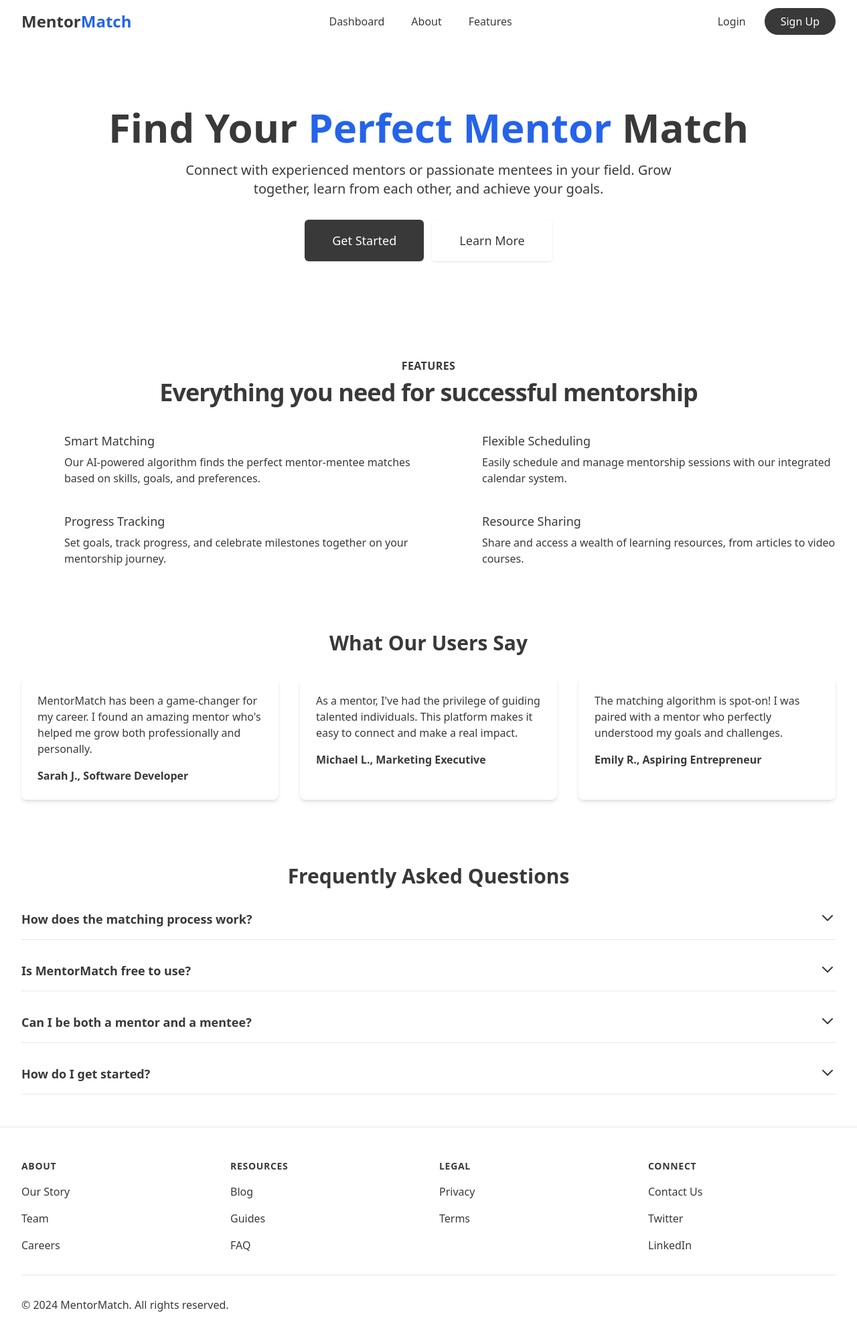
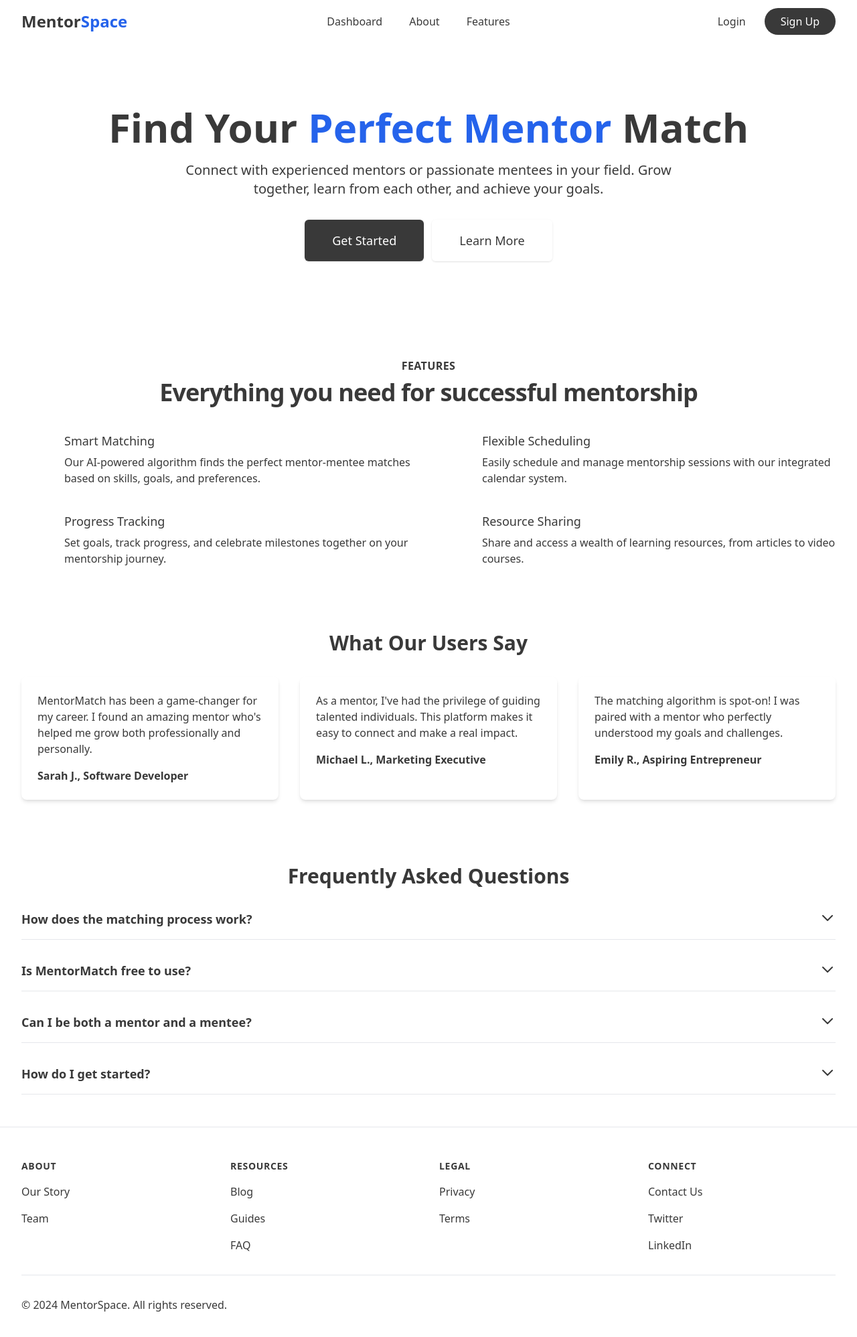
Before and after one commit to Sujal-2820/MentorSpace, a Next.js app: page / in a window 1280 px wide. Shown: the top 1996 px of the page at 67% size. Built offline with nearby package versions, Linux system fonts and the light colour scheme.

Commit message:
Updated Navbar and Footer

```diff
--- a/src/app/components/home/Footer.js
+++ b/src/app/components/home/Footer.js
@@ -10,7 +10,6 @@ export default function Footer() {
             <ul className="mt-4 space-y-4">
               <li><Link href="/about" className="text-base text-foreground hover:text-primary">Our Story</Link></li>
               <li><Link href="/team" className="text-base text-foreground hover:text-primary">Team</Link></li>
-              <li><Link href="/careers" className="text-base text-foreground hover:text-primary">Careers</Link></li>
             </ul>
           </div>
           <div>
@@ -38,7 +37,7 @@ export default function Footer() {
           </div>
         </div>
         <div className="mt-8 border-t border-gray-200 pt-8">
-          <p className="text-base text-foreground">&copy; 2024 MentorMatch. All rights reserved.</p>
+          <p className="text-base text-foreground">&copy; 2024 MentorSpace. All rights reserved.</p>
         </div>
       </div>
     </footer>
--- a/src/app/components/home/Navbar.js
+++ b/src/app/components/home/Navbar.js
@@ -11,7 +11,7 @@ export default function Navbar() {
         <div className="flex justify-between items-center h-16">
           <div className="flex items-center">
             <Link href="/" className="flex-shrink-0 flex items-center">
-              <span className="text-2xl font-bold text-primary">Mentor<span className='text-blue-600'>Match</span></span>
+              <span className="text-2xl font-bold text-primary">Mentor<span className='text-blue-600'>Space</span></span>
             </Link>
           </div>
           {/* Centered Links Section */}
```
